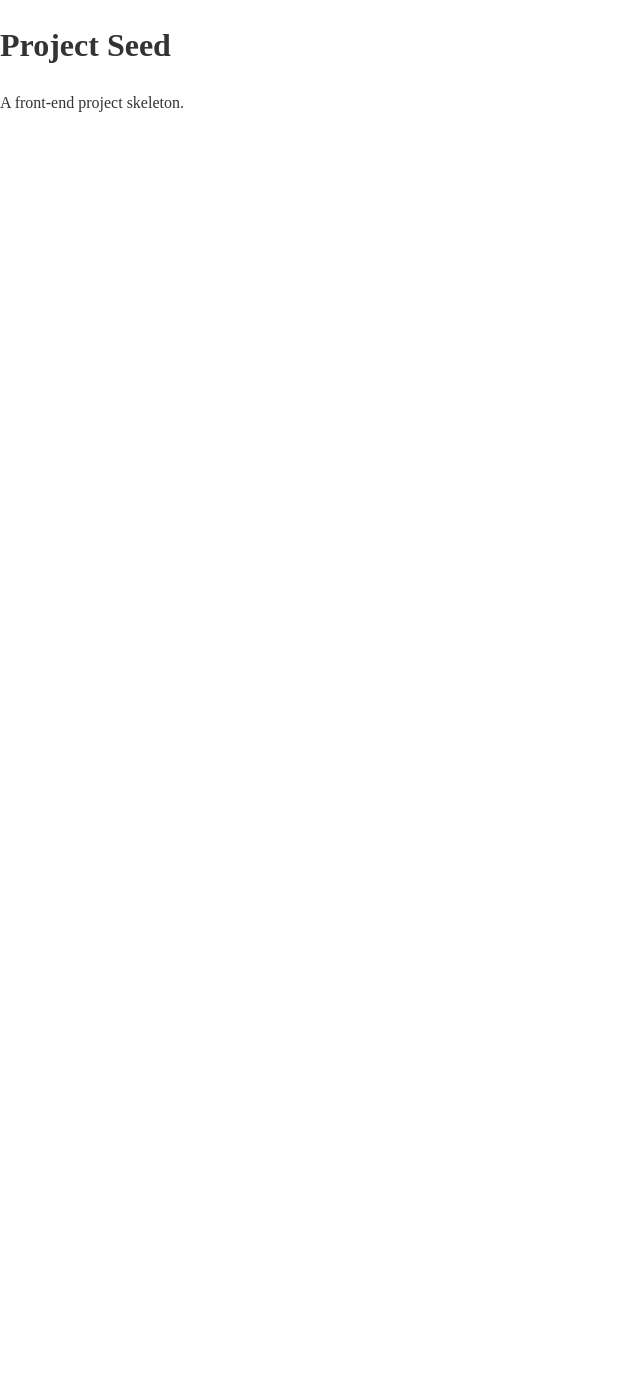
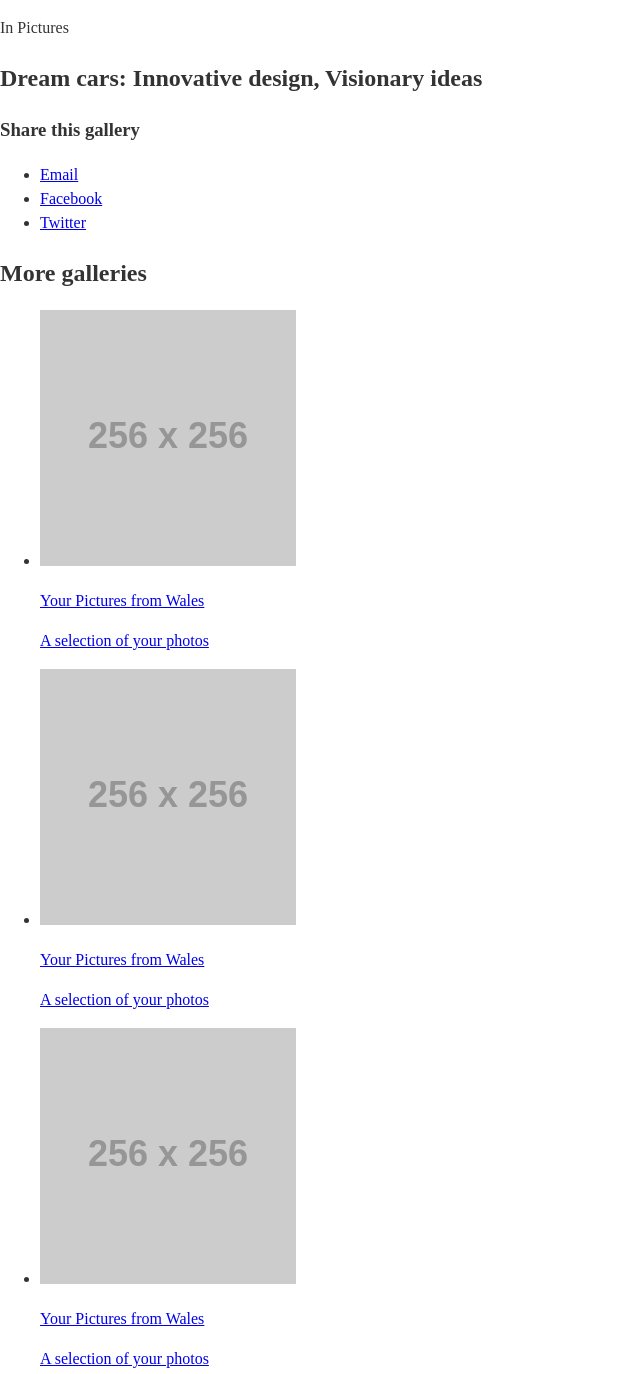
Before and after one commit to simonsinclair/in-pictures, a website: page public/index.html in a window 1280 px wide. Shown: the whole page, without its empty margins (0-640 px from the left). Before the commit the page ends 800 px from the top, so only its background shows below. Drawn offline with nearby package versions, Linux system fonts and the light colour scheme; files that its build step writes are made by us from their sources; placeholder pictures from the web are drawn by us.

Commit message:
Begin index.html markup

```diff
--- a/public/index.html
+++ b/public/index.html
@@ -5,7 +5,7 @@
 	<meta charset="UTF-8" />
 	<meta http-equiv="X-UA-Compatible" content="IE=edge" />
 
-	<title>Project Seed</title>
+	<title>In Pictures - BBC News</title>
 	<meta name="description" content="" />
 
 	<meta name="viewport" content="width=device-width,initial-scale=1" />
@@ -14,8 +14,59 @@
 	<link rel="stylesheet" href="css/main.css" />
 </head>
 <body>
-	<h1>Project Seed</h1>
-	<p>A front-end project skeleton.</p>
+	<div class="blq"></div>
+	<div class="mast-head"></div>
+
+	<div class="page">
+		<p>In Pictures</p>
+
+		<h2>Dream cars: Innovative design, Visionary ideas</h2>
+		<p></p>
+
+		<div id="js-gallery" class="gallery">
+
+		</div>
+
+		<div class="share">
+			<h3>Share this gallery</h3>
+			<ul>
+				<li><a href="#">Email</a></li>
+				<li><a href="#">Facebook</a></li>
+				<li><a href="#">Twitter</a></li>
+			</ul>
+		</div>
+
+		<div class="more-galleries">
+			<h2>More galleries</h2>
+			<ul>
+				<li>
+					<a href="#">
+						<img src="http://placehold.it/256x256" alt="" />
+						<p>Your Pictures from Wales</p>
+						<p>A selection of your photos</p>
+					</a>
+				</li>
+				<li>
+					<a href="#">
+						<img src="http://placehold.it/256x256" alt="" />
+						<p>Your Pictures from Wales</p>
+						<p>A selection of your photos</p>
+					</a>
+				</li>
+				<li>
+					<a href="#">
+						<img src="http://placehold.it/256x256" alt="" />
+						<p>Your Pictures from Wales</p>
+						<p>A selection of your photos</p>
+					</a>
+				</li>
+			</ul>
+		</div>
+	</div>
+
+	<div class="footer">
+
+	</div>
 
 	<script src="bower_components/jquery/dist/jquery.min.js"></script>
 	<script src="js/main.js"></script>
```
